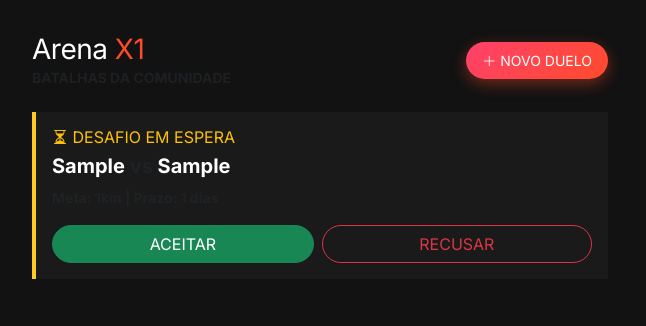
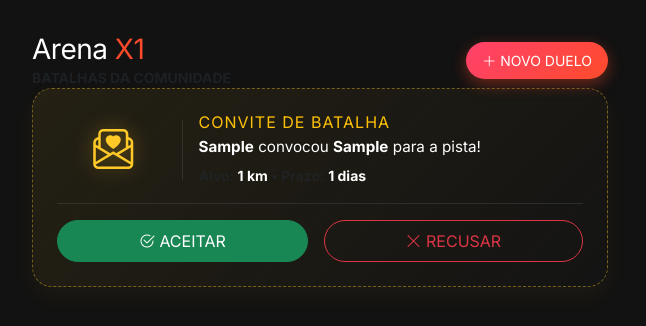
Before and after one commit to JullioDutra/projeto_kms, a Django app: page /arena/ in a window 1280 px wide. Shown: the part 67-393 px from the top of the page, without its empty margins (320-966 px from the left). Run offline with Django 5.2, Linux system fonts and the light colour scheme; a user stored in the database is signed in; tables that the repository leaves empty hold one stand-in row (values such as "Sample post").

Commit message:
Update arena.html

```diff
--- a/core/templates/core/arena.html
+++ b/core/templates/core/arena.html
@@ -1,84 +1,111 @@
-
 {% extends 'core/base.html' %}
 
 {% block title %}Arena X1 - KMS Tracker{% endblock %}
 
 {% block extra_css %}
 <style>
-    /* --- ESTRUTURA DOS CARDS --- */
-    .glass-card {
-        background: #15171a;
-        border: 1px solid rgba(255, 255, 255, 0.08);
-        border-radius: 24px;
-        padding: 2rem;
-        box-shadow: 0 15px 35px rgba(0,0,0,0.5);
-        margin-bottom: 25px;
+    /* --- ESTRUTURA GERAL --- */
+    .arena-header { margin-bottom: 25px; }
+
+    .duel-card {
+        background: linear-gradient(145deg, #181a1f 0%, #0d0f12 100%);
+        border: 1px solid rgba(255, 255, 255, 0.05);
+        border-radius: 28px;
+        padding: 2.5rem 1.5rem;
+        box-shadow: 0 20px 40px rgba(0,0,0,0.6);
+        margin-bottom: 30px;
         position: relative;
         overflow: hidden;
     }
 
-    /* --- AVATARES PREMIUM --- */
+    /* --- CONVITE PENDENTE (TICKET) --- */
+    .invite-ticket {
+        background: linear-gradient(135deg, rgba(255, 202, 40, 0.08) 0%, rgba(20, 20, 20, 0.95) 100%);
+        border: 1px dashed rgba(255, 202, 40, 0.4);
+        border-radius: 20px;
+        padding: 1.5rem;
+        margin-bottom: 25px;
+        box-shadow: 0 10px 25px rgba(255, 202, 40, 0.05);
+        transition: transform 0.3s;
+    }
+    .invite-ticket:hover { transform: translateY(-3px); }
+    .invite-icon { font-size: 2.5rem; color: #ffca28; filter: drop-shadow(0 0 10px rgba(255, 202, 40, 0.4)); }
+
+    /* --- AVATARES COM EFEITO GLOW --- */
+    .avatar-wrapper { position: relative; width: 85px; height: 85px; margin: 0 auto 15px auto; }
+
     .avatar-duelo {
-        width: 80px;
-        height: 80px;
+        width: 100%; height: 100%;
         border-radius: 50%;
         object-fit: cover;
+        background-color: #1a1a1a;
         border: 3px solid;
-        background-color: #222;
+        z-index: 2;
+        position: relative;
     }
-    .avatar-azul { border-color: #00d2ff; box-shadow: 0 0 20px rgba(0, 210, 255, 0.4); }
-    .avatar-vermelho { border-color: #ff416c; box-shadow: 0 0 20px rgba(255, 65, 108, 0.4); }
+    .avatar-azul { border-color: #00d2ff; }
+    .avatar-vermelho { border-color: #ff416c; }
 
-    /* --- TANQUES DE BATALHA --- */
-    .tanque-wrapper-slim { position: relative; width: 75px; height: 220px; margin: 0 auto; }
+    .glow-azul { position: absolute; inset: -5px; background: #00d2ff; border-radius: 50%; filter: blur(15px); opacity: 0.4; z-index: 1; }
+    .glow-vermelho { position: absolute; inset: -5px; background: #ff416c; border-radius: 50%; filter: blur(15px); opacity: 0.4; z-index: 1; }
 
-    .tanque-externo-slim {
-        width: 100%;
-        height: 100%;
-        border: 3px solid #333;
-        border-radius: 20px;
-        position: relative;
-        background: #0a0a0a; /* Fundo super escuro para dar contraste */
-        overflow: hidden;
-        z-index: 1;
-        box-shadow: inset 0 5px 15px rgba(0,0,0,0.8);
+    /* --- TANQUES ESTILO CÁPSULA --- */
+    .arena-track {
+        display: flex;
+        justify-content: space-evenly;
+        align-items: flex-end;
+        margin: 35px 0 20px 0;
     }
 
-    .liquido-azul {
-        width: 100%;
-        background: linear-gradient(180deg, #00d2ff 0%, #3a7bd5 100%);
-        position: absolute; bottom: 0; left: 0;
-        transition: height 1s ease-in-out;
-        box-shadow: 0 -5px 15px rgba(0, 210, 255, 0.5);
+    .tanque-coluna { display: flex; flex-direction: column; align-items: center; flex: 1; z-index: 2; }
+
+    .tanque-capsula {
+        width: 65px; height: 230px;
+        background: #050505;
+        border: 2px solid rgba(255, 255, 255, 0.08);
+        border-radius: 40px;
+        position: relative;
+        overflow: hidden;
+        box-shadow: inset 0 10px 20px rgba(0,0,0,0.8), 0 0 15px rgba(0,0,0,0.4);
+        margin: 15px 0;
     }
 
-    .liquido-vermelho {
-        width: 100%;
-        background: linear-gradient(180deg, #ff416c 0%, #ff4b2b 100%);
-        position: absolute; bottom: 0; left: 0;
-        transition: height 1s ease-in-out;
-        box-shadow: 0 -5px 15px rgba(255, 65, 108, 0.5);
+    .liquido-base {
+        width: 100%; position: absolute; bottom: 0; left: 0;
+        transition: height 1.2s cubic-bezier(0.17, 0.67, 0.83, 0.67);
+        border-radius: 0 0 40px 40px;
+    }
+    .liquido-azul { background: linear-gradient(180deg, #00d2ff 0%, #005c8a 100%); box-shadow: 0 -5px 20px rgba(0, 210, 255, 0.6); }
+    .liquido-vermelho { background: linear-gradient(180deg, #ff416c 0%, #8a0024 100%); box-shadow: 0 -5px 20px rgba(255, 65, 108, 0.6); }
+
+    .porcentagem-pill {
+        position: absolute; top: 50%; left: 50%;
+        transform: translate(-50%, -50%);
+        background: rgba(0, 0, 0, 0.6);
+        backdrop-filter: blur(5px);
+        border: 1px solid rgba(255, 255, 255, 0.1);
+        color: #fff; padding: 6px 12px;
+        border-radius: 20px; font-size: 1rem; font-weight: 900; z-index: 5;
     }
 
-    .porcentagem-badge-slim {
-        position: absolute; top: 50%; left: 50%;
-        transform: translate(-50%, -50%);
-        font-size: 1.4rem; font-weight: 900;
-        text-shadow: 0 2px 8px rgba(0,0,0,1);
-        z-index: 5; color: #ffffff !important;
+    /* --- TEXTOS E TIPOGRAFIA --- */
+    .vs-container { display: flex; align-items: center; justify-content: center; padding-bottom: 70px; z-index: 2; }
+    .vs-badge {
+        background: linear-gradient(135deg, #ffd700, #ff8c00);
+        -webkit-background-clip: text; -webkit-text-fill-color: transparent;
+        font-size: 2.8rem; font-weight: 900; font-style: italic;
+        filter: drop-shadow(0 5px 15px rgba(255, 215, 0, 0.3));
     }
 
-    .vs-text {
-        font-size: 3rem;
-        font-weight: 900;
-        font-style: italic;
-        background: linear-gradient(135deg, #ffd700, #ff8c00);
-        -webkit-background-clip: text;
-        -webkit-text-fill-color: transparent;
-        filter: drop-shadow(0 0 10px rgba(255,215,0,0.3));
-    }
+    .atleta-nome { font-size: 1.1rem; font-weight: 900; text-transform: uppercase; letter-spacing: 1px; margin-bottom: 0; }
+    .km-display { font-size: 1.5rem; font-weight: 900; color: #fff; margin-top: 10px; line-height: 1; }
+    .km-unit { font-size: 0.8rem; color: #888; font-weight: 700; text-transform: uppercase; }
 
-    /* --- FORMULÁRIOS --- */
+    /* Efeitos de Fundo do Card */
+    .bg-glow-azul { position: absolute; top: -50px; left: -50px; width: 250px; height: 250px; background: radial-gradient(circle, rgba(0,210,255,0.1) 0%, rgba(0,0,0,0) 70%); z-index: 0; }
+    .bg-glow-vermelho { position: absolute; bottom: -50px; right: -50px; width: 250px; height: 250px; background: radial-gradient(circle, rgba(255,65,108,0.1) 0%, rgba(0,0,0,0) 70%); z-index: 0; }
+
+    /* --- MODAL E FORMS --- */
     .form-control-dark { background: #121212 !important; border: 1px solid #444 !important; color: white !important; }
     .form-control-dark:focus { border-color: #ff4b2b !important; box-shadow: 0 0 0 4px rgba(255, 75, 43, 0.2) !important; }
 </style>
@@ -87,7 +114,7 @@
 {% block content %}
 <div class="container py-2" style="max-width: 600px;">
 
-    <div class="d-flex justify-content-between align-items-center mb-4">
+    <div class="arena-header d-flex justify-content-between align-items-center">
         <div>
             <h3 class="fw-900 mb-0 text-white" style="letter-spacing: -0.5px;">Arena <span style="color: #ff4b2b;">X1</span></h3>
             <p class="text-muted small fw-bold mb-0 text-uppercase">Batalhas da Comunidade</p>
@@ -100,91 +127,100 @@
     {% for d in desafios %}
 
         {% if d.status == 'pendente' %}
-        <div class="glass-card p-3" style="border-left: 4px solid #ffca28; background: #1a1a1a;">
-            <div class="d-flex justify-content-between align-items-center">
-                <div>
-                    <h6 class="fw-900 mb-1 text-warning text-uppercase"><i class="bi bi-hourglass-split"></i> Desafio em Espera</h6>
-                    <p class="mb-1 text-white fs-5 fw-bold">{{ d.desafiante }} <span class="text-muted">vs</span> {{ d.desafiado }}</p>
-                    <small class="text-muted fw-bold">Meta: {{ d.alvo_km|floatformat:0 }}km | Prazo: {{ d.prazo_dias }} dias</small>
+        <div class="invite-ticket">
+            <div class="row align-items-center">
+                <div class="col-3 text-center border-end border-secondary border-opacity-25">
+                    <i class="bi bi-envelope-paper-heart invite-icon"></i>
+                </div>
+                <div class="col-9 ps-3">
+                    <h6 class="text-warning fw-900 mb-1 text-uppercase" style="letter-spacing: 1px;">Convite de Batalha</h6>
+                    <p class="text-white mb-1" style="font-size: 0.95rem;"><strong>{{ d.desafiante }}</strong> convocou <strong>{{ d.desafiado }}</strong> para a pista!</p>
+                    <small class="text-muted fw-bold">Alvo: <span class="text-white">{{ d.alvo_km|floatformat:0 }} km</span> • Prazo: <span class="text-white">{{ d.prazo_dias }} dias</span></small>
                 </div>
             </div>
 
             {% if request.user.first_name == d.desafiado %}
-            <div class="mt-3 d-flex gap-2">
-                <a href="{% url 'responder_desafio' d.id 'aceitar' %}" class="btn btn-success flex-grow-1 fw-900 rounded-pill">ACEITAR</a>
-                <a href="{% url 'responder_desafio' d.id 'recusar' %}" class="btn btn-outline-danger flex-grow-1 fw-900 rounded-pill">RECUSAR</a>
+            <div class="d-flex gap-3 mt-3 pt-3 border-top border-secondary border-opacity-25">
+                <a href="{% url 'responder_desafio' d.id 'aceitar' %}" class="btn btn-success flex-grow-1 fw-900 rounded-pill py-2">
+                    <i class="bi bi-check2-circle"></i> ACEITAR
+                </a>
+                <a href="{% url 'responder_desafio' d.id 'recusar' %}" class="btn btn-outline-danger flex-grow-1 fw-900 rounded-pill py-2">
+                    <i class="bi bi-x-lg"></i> RECUSAR
+                </a>
             </div>
             {% endif %}
         </div>
 
         {% elif d.status == 'ativo' %}
-        <div class="glass-card text-center" id="cartaoDesafio_{{ d.id }}">
+        <div class="duel-card text-center" id="cartaoDesafio_{{ d.id }}">
 
-            <div style="position: absolute; top: 0; left: -20px; width: 120px; height: 120px; background: #00d2ff; filter: blur(80px); opacity: 0.15;"></div>
-            <div style="position: absolute; bottom: 0; right: -20px; width: 120px; height: 120px; background: #ff416c; filter: blur(80px); opacity: 0.15;"></div>
+            <div class="bg-glow-azul"></div>
+            <div class="bg-glow-vermelho"></div>
 
             <div class="badge bg-dark border border-warning text-warning mb-3 px-3 py-2 rounded-pill shadow-sm" style="letter-spacing: 2px;">
                 <i class="bi bi-x-diamond-fill"></i> DUELO DE TITÃS
             </div>
 
             <h3 class="fw-900 text-white mb-1">META: {{ d.alvo_km|floatformat:0 }} KM</h3>
-            <p class="text-muted small fw-bold mb-4 text-uppercase" style="letter-spacing: 1px;">Encerra em: {{ d.prazo_dias }} dias</p>
+            <p class="text-muted small fw-bold mb-0 text-uppercase" style="letter-spacing: 1px;">Encerra em: {{ d.prazo_dias }} dias</p>
 
-            <div class="d-flex justify-content-between align-items-center mb-4 px-2" style="position: relative; z-index: 2;">
+            <div class="arena-track">
 
-                <div class="text-center" style="flex: 1;">
-                    <img src="{{ d.avatar_desafiante|default:'' }}" class="avatar-duelo avatar-azul mb-3" onerror="this.onerror=null; this.src='https://ui-avatars.com/api/?name={{ d.desafiante }}&background=00d2ff&color=fff&bold=true';">
-                    <h5 class="fw-900 mb-3 text-uppercase" style="color: #00d2ff; letter-spacing: 0.5px;">{{ d.desafiante }}</h5>
+                <div class="tanque-coluna">
+                    <div class="avatar-wrapper">
+                        <div class="glow-azul"></div>
+                        <img src="{{ d.avatar_desafiante|default:'' }}" class="avatar-duelo avatar-azul" onerror="this.onerror=null; this.src='https://ui-avatars.com/api/?name={{ d.desafiante }}&background=00d2ff&color=fff&bold=true';">
+                    </div>
+                    <h5 class="atleta-nome" style="color: #00d2ff;">{{ d.desafiante }}</h5>
 
-                    <div class="tanque-wrapper-slim">
-                        <div class="tanque-externo-slim">
-                            <div class="liquido-azul" style="height: {% if d.porc_desafiante > 0 %}max(15%, {{ d.porc_desafiante }}%){% else %}0%{% endif %};"></div>
-                            <div class="porcentagem-badge-slim">{{ d.porc_desafiante|floatformat:0 }}%</div>
-                        </div>
+                    <div class="tanque-capsula">
+                        <div class="liquido-base liquido-azul" style="height: {% if d.porc_desafiante > 0 %}max(15%, {{ d.porc_desafiante }}%){% else %}0%{% endif %};"></div>
+                        <div class="porcentagem-pill">{{ d.porc_desafiante|floatformat:0 }}%</div>
                     </div>
 
-                    <h4 class="fw-900 mt-3 mb-0 text-white">{{ d.km_desafiante|floatformat:1 }} <small class="text-muted fs-6">km</small></h4>
+                    <div class="km-display">{{ d.km_desafiante|floatformat:1 }} <span class="km-unit">km</span></div>
                 </div>
 
-                <div class="px-2">
-                    <div class="vs-text">VS</div>
+                <div class="vs-container">
+                    <div class="vs-badge">VS</div>
                 </div>
 
-                <div class="text-center" style="flex: 1;">
-                    <img src="{{ d.avatar_desafiado|default:'' }}" class="avatar-duelo avatar-vermelho mb-3" onerror="this.onerror=null; this.src='https://ui-avatars.com/api/?name={{ d.desafiado }}&background=ff416c&color=fff&bold=true';">
-                    <h5 class="fw-900 mb-3 text-uppercase" style="color: #ff4b2b; letter-spacing: 0.5px;">{{ d.desafiado }}</h5>
+                <div class="tanque-coluna">
+                    <div class="avatar-wrapper">
+                        <div class="glow-vermelho"></div>
+                        <img src="{{ d.avatar_desafiado|default:'' }}" class="avatar-duelo avatar-vermelho" onerror="this.onerror=null; this.src='https://ui-avatars.com/api/?name={{ d.desafiado }}&background=ff416c&color=fff&bold=true';">
+                    </div>
+                    <h5 class="atleta-nome" style="color: #ff4b2b;">{{ d.desafiado }}</h5>
 
-                    <div class="tanque-wrapper-slim">
-                        <div class="tanque-externo-slim">
-                            <div class="liquido-vermelho" style="height: {% if d.porc_desafiado > 0 %}max(15%, {{ d.porc_desafiado }}%){% else %}0%{% endif %};"></div>
-                            <div class="porcentagem-badge-slim">{{ d.porc_desafiado|floatformat:0 }}%</div>
-                        </div>
+                    <div class="tanque-capsula">
+                        <div class="liquido-base liquido-vermelho" style="height: {% if d.porc_desafiado > 0 %}max(15%, {{ d.porc_desafiado }}%){% else %}0%{% endif %};"></div>
+                        <div class="porcentagem-pill">{{ d.porc_desafiado|floatformat:0 }}%</div>
                     </div>
 
-                    <h4 class="fw-900 mt-3 mb-0 text-white">{{ d.km_desafiado|floatformat:1 }} <small class="text-muted fs-6">km</small></h4>
+                    <div class="km-display">{{ d.km_desafiado|floatformat:1 }} <span class="km-unit">km</span></div>
                 </div>
             </div>
 
-            <div class="mt-4 mb-4 text-center">
+            <div class="mt-4 mb-4 text-center px-3 py-2 rounded-pill mx-auto" style="background: rgba(255,255,255,0.03); border: 1px solid rgba(255,255,255,0.05); max-width: 90%;">
                 {% if d.km_desafiante > d.km_desafiado %}
-                    <h6 class="fw-900 text-white mb-0"><i class="bi bi-fire text-warning fs-5"></i> {{ d.desafiante }} ESTÁ DOMINANDO A PISTA!</h6>
+                    <h6 class="fw-900 text-white mb-0" style="font-size: 0.9rem;"><i class="bi bi-fire text-warning fs-5 align-middle"></i> {{ d.desafiante }} ESTÁ DOMINANDO!</h6>
                 {% elif d.km_desafiado > d.km_desafiante %}
-                    <h6 class="fw-900 text-white mb-0"><i class="bi bi-fire text-warning fs-5"></i> {{ d.desafiado }} ESTÁ DOMINANDO A PISTA!</h6>
+                    <h6 class="fw-900 text-white mb-0" style="font-size: 0.9rem;"><i class="bi bi-fire text-warning fs-5 align-middle"></i> {{ d.desafiado }} ESTÁ DOMINANDO!</h6>
                 {% else %}
-                    <h6 class="fw-900 text-white mb-0"><i class="bi bi-exclamation-circle text-warning fs-5"></i> A BATALHA ESTÁ EMPATADA!</h6>
+                    <h6 class="fw-900 text-white mb-0" style="font-size: 0.9rem;"><i class="bi bi-exclamation-circle text-warning fs-5 align-middle"></i> A BATALHA ESTÁ EMPATADA!</h6>
                 {% endif %}
             </div>
 
             <button onclick="partilharDesafio({{ d.id }})" class="btn w-100 fw-900 py-3 rounded-pill btn-partilhar" style="background-color: #25D366; color: white; position: relative; z-index: 2;">
-                <i class="bi bi-whatsapp me-2 fs-5"></i> AQUECER O GRUPO
+                <i class="bi bi-whatsapp me-2 fs-5 align-middle"></i> AQUECER O GRUPO
             </button>
         </div>
         {% endif %}
 
     {% empty %}
         <div class="text-center py-5">
-            <i class="bi bi-shield-slash" style="font-size: 3.5rem; color: #444;"></i>
-            <h5 class="mt-3 text-white fw-900">ARENA VAZIA</h5>
+            <i class="bi bi-shield-slash" style="font-size: 4rem; color: #333;"></i>
+            <h4 class="mt-3 text-white fw-900">ARENA VAZIA</h4>
             <p class="text-muted fw-bold">Que tal desafiar alguém e colocar fogo na pista?</p>
         </div>
     {% endfor %}
@@ -192,7 +228,7 @@
 
 <div class="modal fade" id="novoDesafioModal" tabindex="-1" aria-hidden="true">
     <div class="modal-dialog modal-dialog-centered">
-        <div class="modal-content modal-content-dark">
+        <div class="modal-content" style="background: #15171a; border: 1px solid #333; border-radius: 20px;">
             <div class="modal-header border-0 pb-0">
                 <h5 class="modal-title text-white fw-900"><i class="bi bi-crosshair text-danger"></i> Lançar Desafio</h5>
                 <button type="button" class="btn-close btn-close-white" data-bs-dismiss="modal"></button>
@@ -236,8 +272,7 @@
         const cartao = document.getElementById('cartaoDesafio_' + id);
         const botao = cartao.querySelector('.btn-partilhar');
 
-        // Esconde o botão para a foto ficar limpa
-        botao.style.display = 'none';
+        botao.style.display = 'none'; // Esconde botão na foto
 
         html2canvas(cartao, {
             scale: 3,
```
